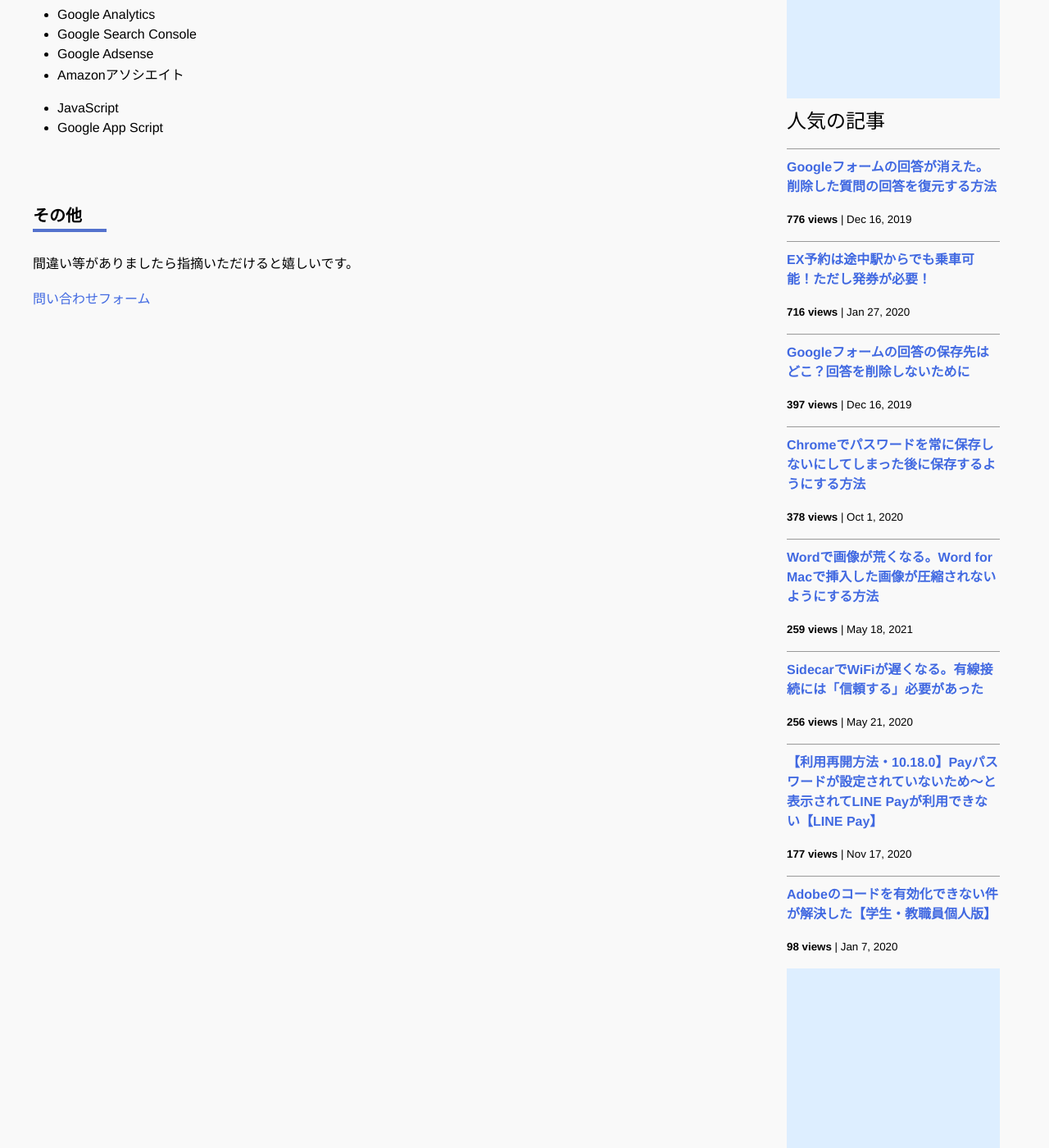
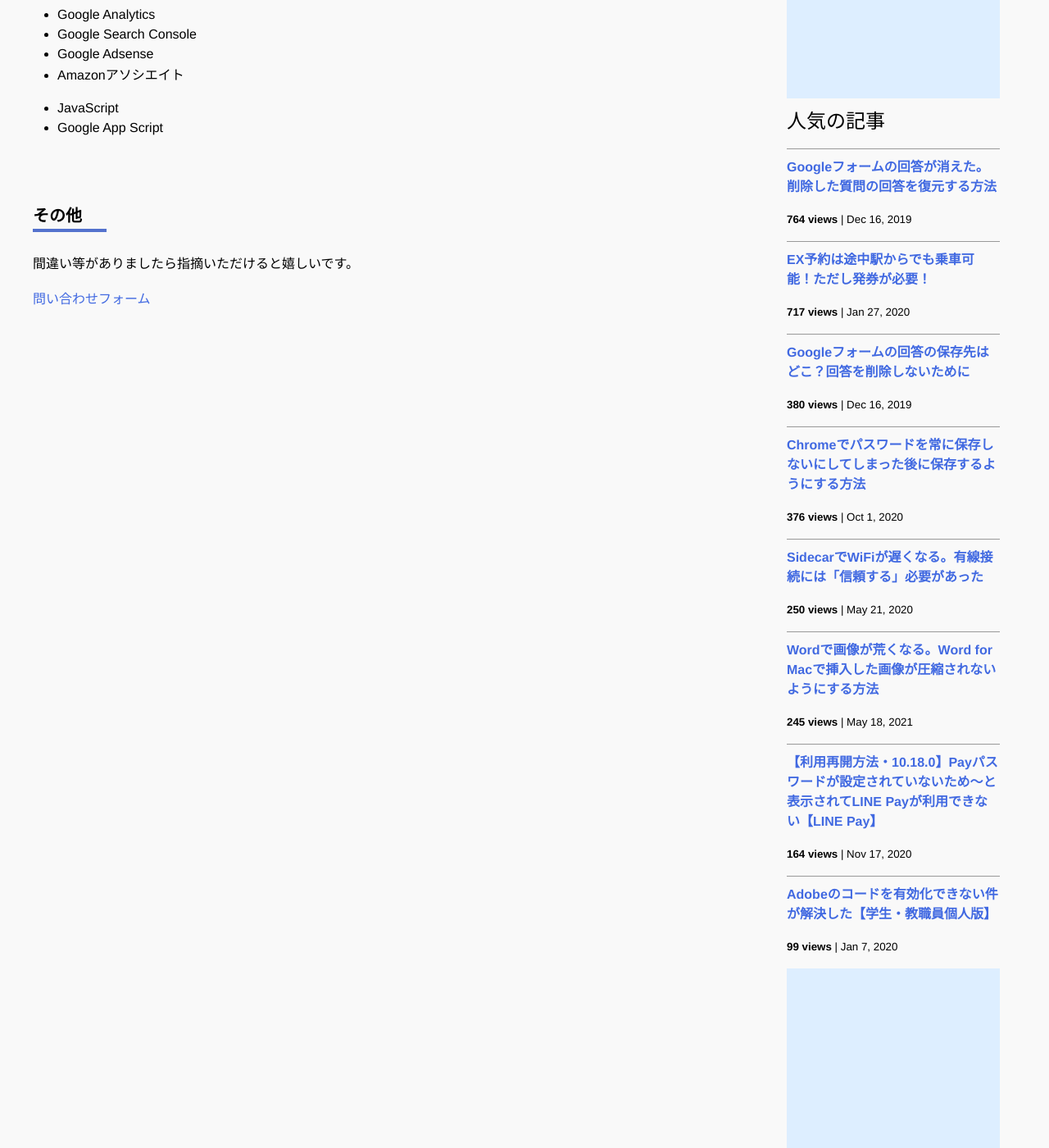
Before and after one commit to iwanaminami/shoyaiwaname, a Jekyll site: the page built from about.markdown, in a window 1280 px wide and 1400 px high, scrolled down 693 px. Shown: the whole window at 82% size. Built offline with Jekyll 4.4.1, drawn with Linux system fonts in a browser that asks for light colours; nearby versions of some CDN libraries; comment, search, counter and statistics services are not loaded.

Commit message:
a new commit message

```diff
--- a/_data/popularposts.yml
+++ b/_data/popularposts.yml
@@ -1,17 +1,17 @@
 side:
-  - view: 776
+  - view: 764
     url: /2019/12/16/restore-googleform.html
-  - view: 716
+  - view: 717
     url: /2020/01/27/ex-rideontheway.html
-  - view: 397
+  - view: 380
     url: /2019/12/16/googleform-answers.html
-  - view: 378
+  - view: 376
     url: /2020/10/01/googlepassword.html
-  - view: 259
+  - view: 250
+    url: /2020/05/21/sidecar-via-cable.html
+  - view: 245
     url: /2021/05/18/image-compression-word.html
-  - view: 256
-    url: /2020/05/21/sidecar-via-cable.html
-  - view: 177
+  - view: 164
     url: /2020/11/17/linepay.html
-  - view: 98
+  - view: 99
     url: /2020/01/07/adobe-activate-problem.html
```
